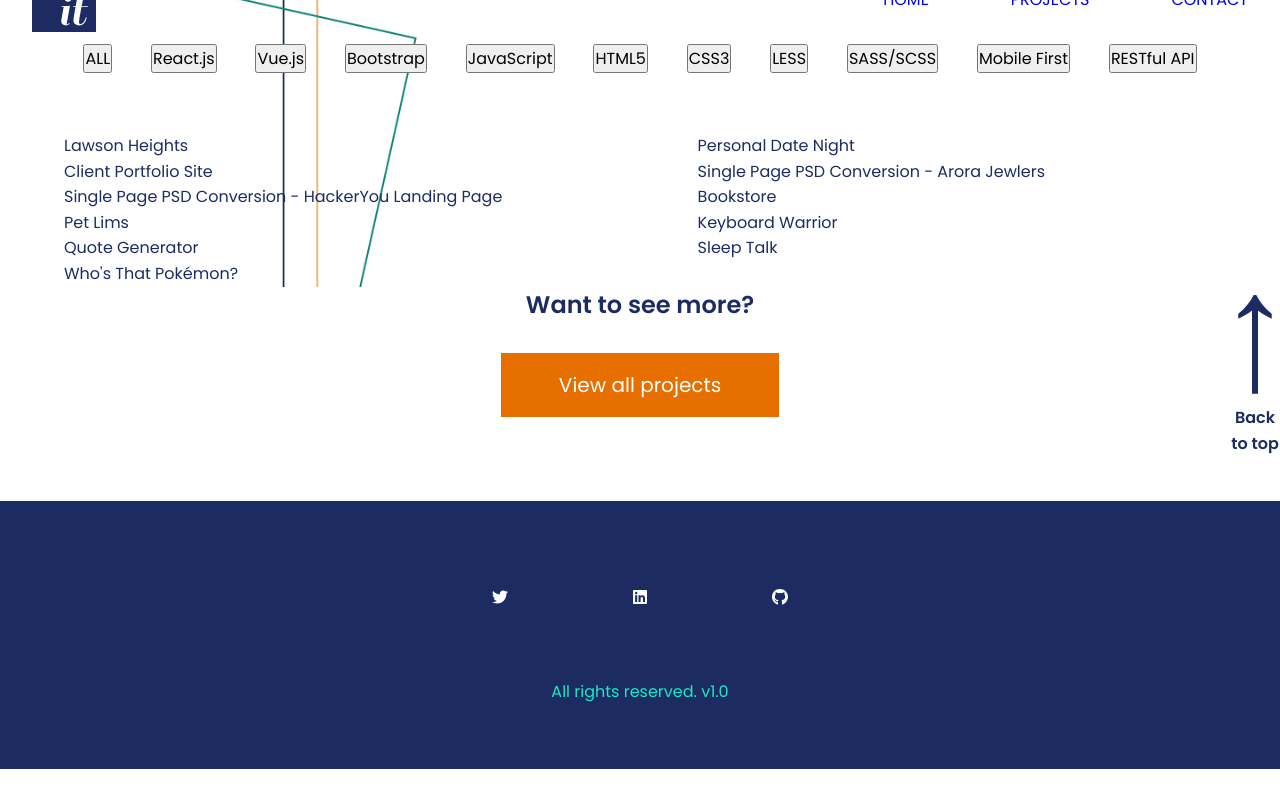
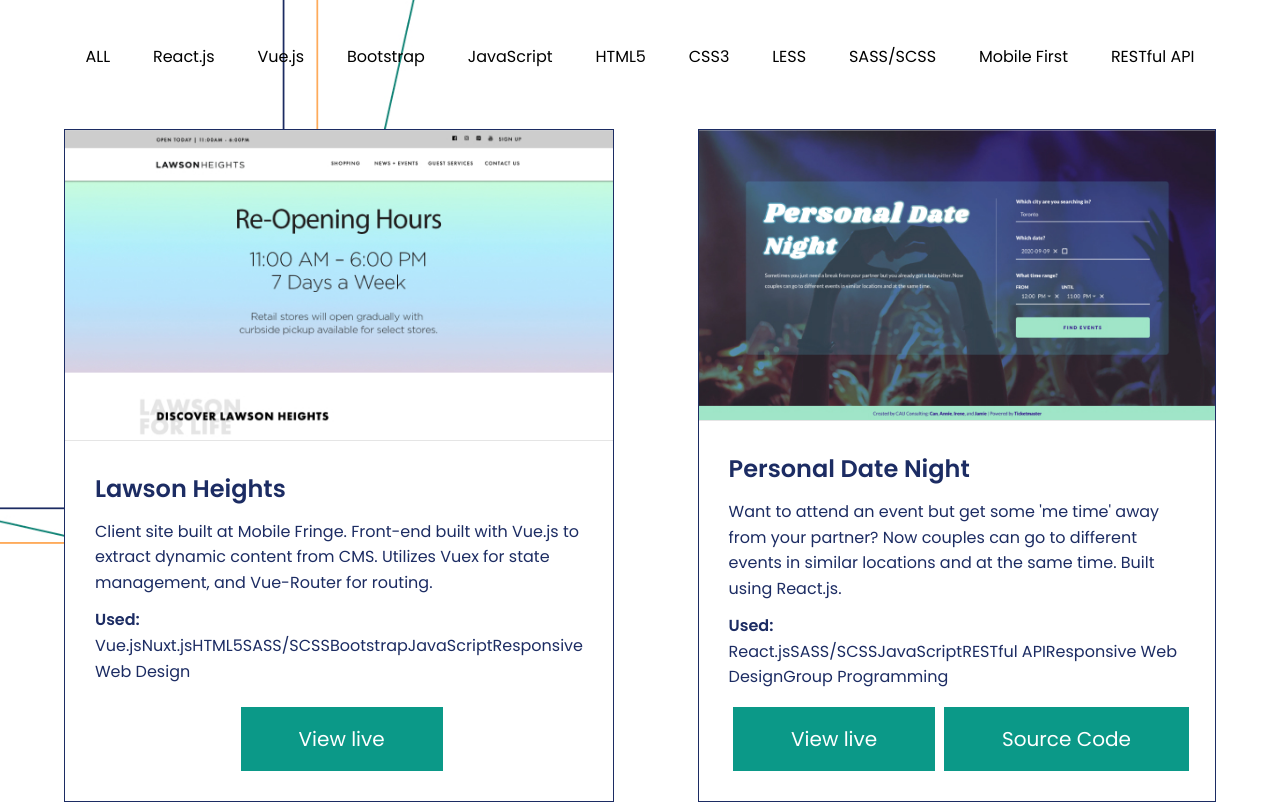
Before and after one commit to rashmi-webdev/vinayak-adimule-client1, a Next.js app: page /projects in a window 1280 px wide. Shown: the part 260-1063 px from the top of the page. Before the commit the page ends 1029 px from the top, so only its background shows below. Built offline with nearby package versions, Linux system fonts and the light colour scheme.

Commit message:
[it] broke card to component level. Progress on projects page

```diff
--- /dev/null
+++ b/components/project-card/project-card.component.jsx
@@ -0,0 +1,54 @@
+export default function ProjectCard(props) {
+  return (
+    <>
+      <div className="card" key={props.project.id}>
+        <img src={props.project.imagePath} alt="" />
+        <div className="copy">
+          <h3>{props.project.title}</h3>
+          <div className="project-description">
+            <p>{props.project.description}</p>
+            <p className="tech-used">
+              <strong>Used:</strong>
+              {props.project.skills}
+            </p>
+          </div>
+        </div>
+        {props.project.githubUrl ? (
+          <div className="button-positioning">
+            <div className="button-container">
+              <a
+                className="btn-secondary"
+                target="_blank"
+                rel="noopener noreferrer"
+                href={props.project.liveUrl}
+              >
+                View live
+              </a>
+              <a
+                className="btn-secondary"
+                target="_blank"
+                rel="noopener noreferrer"
+                href={props.project.githubUrl}
+              >
+                Source Code
+              </a>
+            </div>
+          </div>
+        ) : (
+          <div className="button-positioning">
+            <div className="button-container">
+              <a
+                className="btn-secondary"
+                target="_blank"
+                rel="noopener noreferrer"
+                href={props.project.liveUrl}
+              >
+                View live
+              </a>
+            </div>
+          </div>
+        )}
+      </div>
+    </>
+  );
+}
--- a/pages/projects.js
+++ b/pages/projects.js
@@ -3,6 +3,8 @@
 
 // import data
 import PROJECTS_DATA from "../components/projects.data";
+
+import ProjectCard from "../components/project-card/project-card.component";
 
 class Projects extends React.Component {
   constructor() {
@@ -92,17 +94,13 @@
             {currentFilter == "ALL" ? (
               <div className="project-card-list">
                 {allProjects.map((project) => (
-                  <div className="card" key={project.id}>
-                    <p>{project.title}</p>
-                  </div>
+                  <ProjectCard key={project.id} project={project} />
                 ))}
               </div>
             ) : (
               <div className="project-card-list">
                 {filteredProjects.map((project) => (
-                  <div className="card" key={project.id}>
-                    <p>{project.title}</p>
-                  </div>
+                  <ProjectCard key={project.id} project={project} />
                 ))}
               </div>
             )}
--- a/styles/partials/_projects-page.scss
+++ b/styles/partials/_projects-page.scss
@@ -1,14 +1,15 @@
 .projects-container {
-  background: rgba(0, 0, 0, 0.5) url("/images/projects-bg.jpg") no-repeat;
+  background: #fff url("/images/projects-bg.jpg") no-repeat;
   //   height: 100vh;
   //   background: rgba(0, 0, 0, 0.5) url("/images/hero.jpg") no-repeat;
-  background-size: cover;
+  background-size: contain;
   //   background-position: center;
-  background-position: 0 5%;
+  background-position: 0 100px;
+  background-attachment: fixed;
   //   position: relative;
   h1 {
     text-align: center;
-    margin: 174px 0 64px;
+    padding: 174px 0 64px;
   }
 }
 
@@ -17,6 +18,10 @@
   display: flex;
   justify-content: space-around;
   margin-bottom: 60px;
+  button {
+    background: none;
+    border: none;
+  }
 }
 
 .project-card-list {
@@ -26,5 +31,36 @@
   justify-content: space-between;
   .card {
     flex: 0 0 45%;
+    border: 1px solid $main-text;
+    background: #fff;
+    margin-bottom: 60px;
+    position: relative;
+  }
+  .button-positioning {
+    position: absolute;
+    bottom: 30px;
+    left: 30px;
+    width: 90%;
+  }
+  img {
+    border-bottom: 1px solid #e5e5e5;
+  }
+  .copy {
+    padding: 30px;
+    min-height: 360px;
+  }
+  h3 {
+    margin-bottom: 12px;
+  }
+  .tech-used {
+    margin-top: 12px;
+    margin-bottom: 20px;
+  }
+  strong {
+    display: block;
+  }
+  .button-container {
+    display: flex;
+    justify-content: space-around;
   }
 }
```
